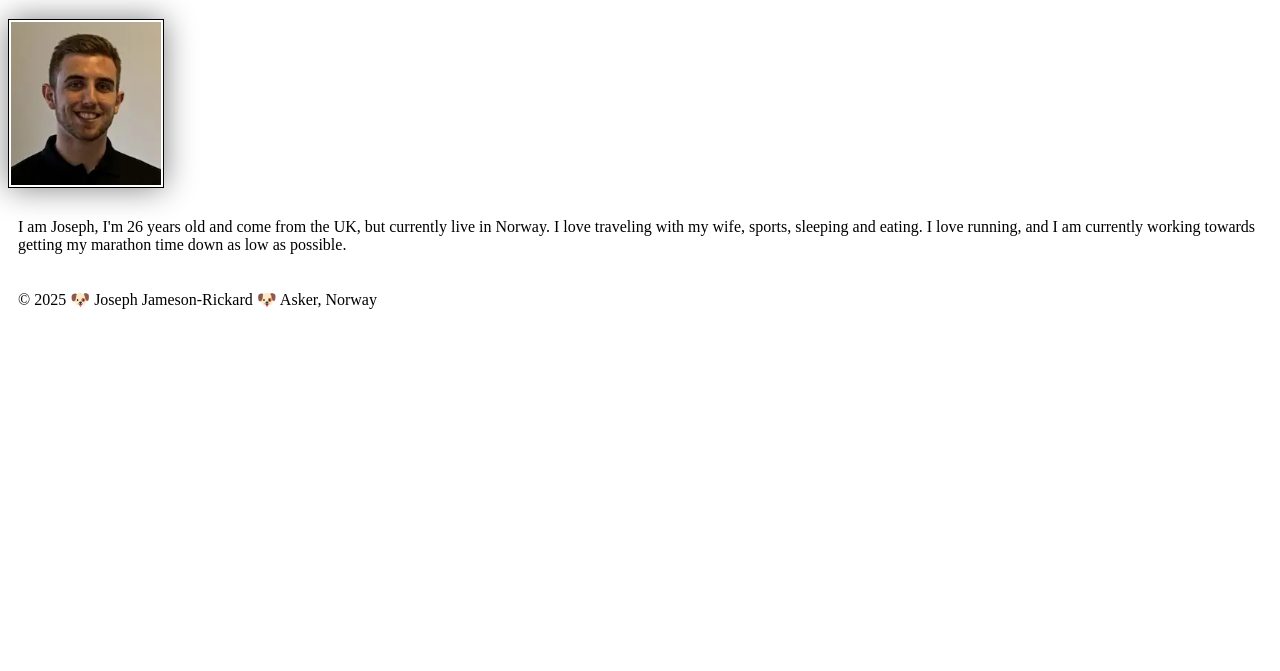
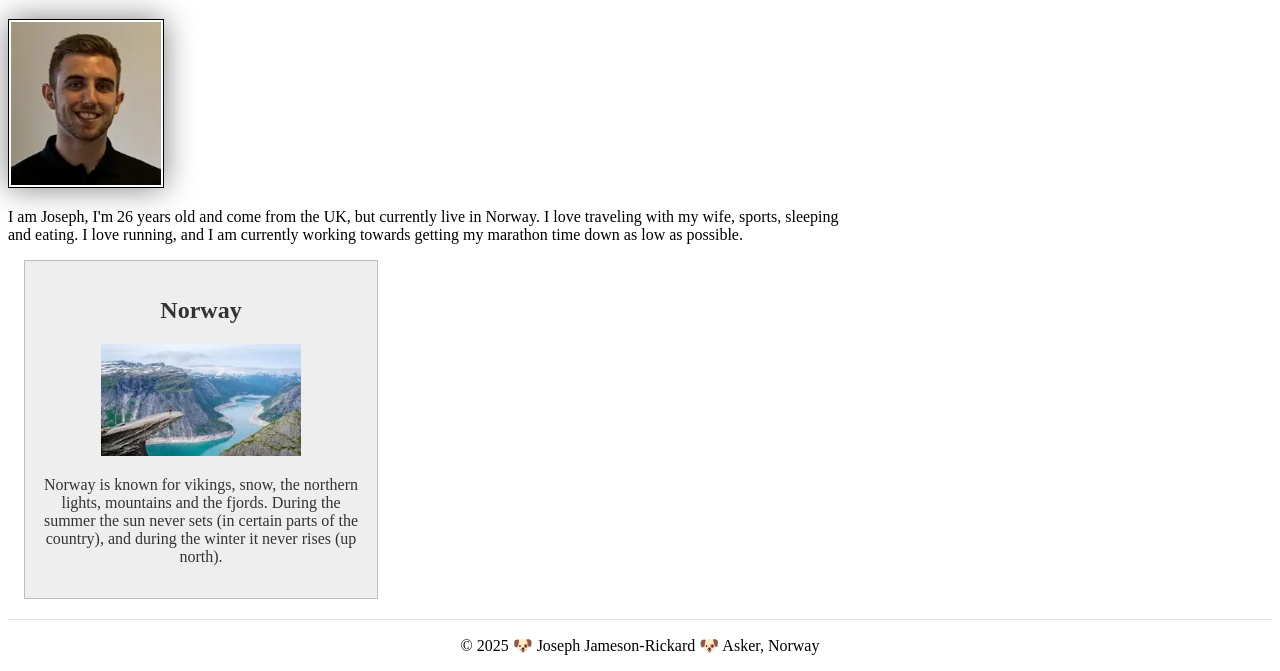
Before and after one commit to JJRTechSec/wdd130, a plain HTML site: page index.html in a window 1280 px wide. Shown: the part 205-876 px from the top of the page. Before the commit the page ends 800 px from the top, so only its background shows below. Drawn offline with Linux system fonts and the light colour scheme.

Commit message:
updated the css, added an aside element to describe where I live

```diff
--- a/index.html
+++ b/index.html
@@ -4,6 +4,8 @@
     <meta charset="utf-8">
     <meta name="viewport" content="width=device-width,initial-scale=1.0">
     <title>Joseph Jameson-Rickard | WDD 130</title>
+    <meta name="description" content="Home page of Joseph Jameson-Rickard, as part of his wdd130 course with BYU-I">
+    <meta name="author" content="Joseph Jameson-Rickard">
     <link rel="stylesheet" href="styles/styles.css">
   </head>
   <body>
@@ -18,6 +20,13 @@
       <img src="/images/profile.webp" alt="Hi! My name is Joseph Jameson-Rickard" width="200">
       <p>I am Joseph, I'm 26 years old and come from the UK, but currently live in Norway. I love traveling with my wife, sports, sleeping and eating. I love running, and I am currently working towards getting my marathon time down as low as possible.</p>
     </main>
+    <aside>
+      <h2>Norway</h2>
+      <img src="./images/norway.webp" class="norwaypic" alt="A view of the fjord from one of Norway's most iconic hiking viewpoints">
+      <p>
+        Norway is known for vikings, snow, the northern lights, mountains and the fjords. During the summer the sun never sets (in certain parts of the country), and during the winter it never rises (up north).
+      </p>
+    </aside>
     <footer>
       <p>&copy; 2025 🐶 Joseph Jameson-Rickard 🐶 Asker, Norway</p>
     </footer>
--- a/styles/styles.css
+++ b/styles/styles.css
@@ -13,7 +13,7 @@ h1 {
   color: darkblue;
 }
 
-img {
+main img {
   width: 150px;
   height: auto;
   border: 1px solid black;
@@ -22,5 +22,30 @@ img {
 }
 
 p {
-  padding: 10px;
+  padding: 0;
 }
+
+main {
+  max-width: 840px;
+}
+
+aside {
+  width: 20rem;
+  margin: 1rem;
+  border: 1px solid rgb(0 0 0 / 0.2);
+  padding: 1rem;
+  background-color: #eee;
+  color: #333;
+  text-align: center;
+}
+
+img {
+  width: 200px;
+  height: auto;
+}
+
+footer {
+  margin-top: 20px;
+  border-top: 1px solid rgb(0 0 0 / 0.1);
+  text-align: center;
+}
```
Also changed, not shown: images/norway.webp (added).
